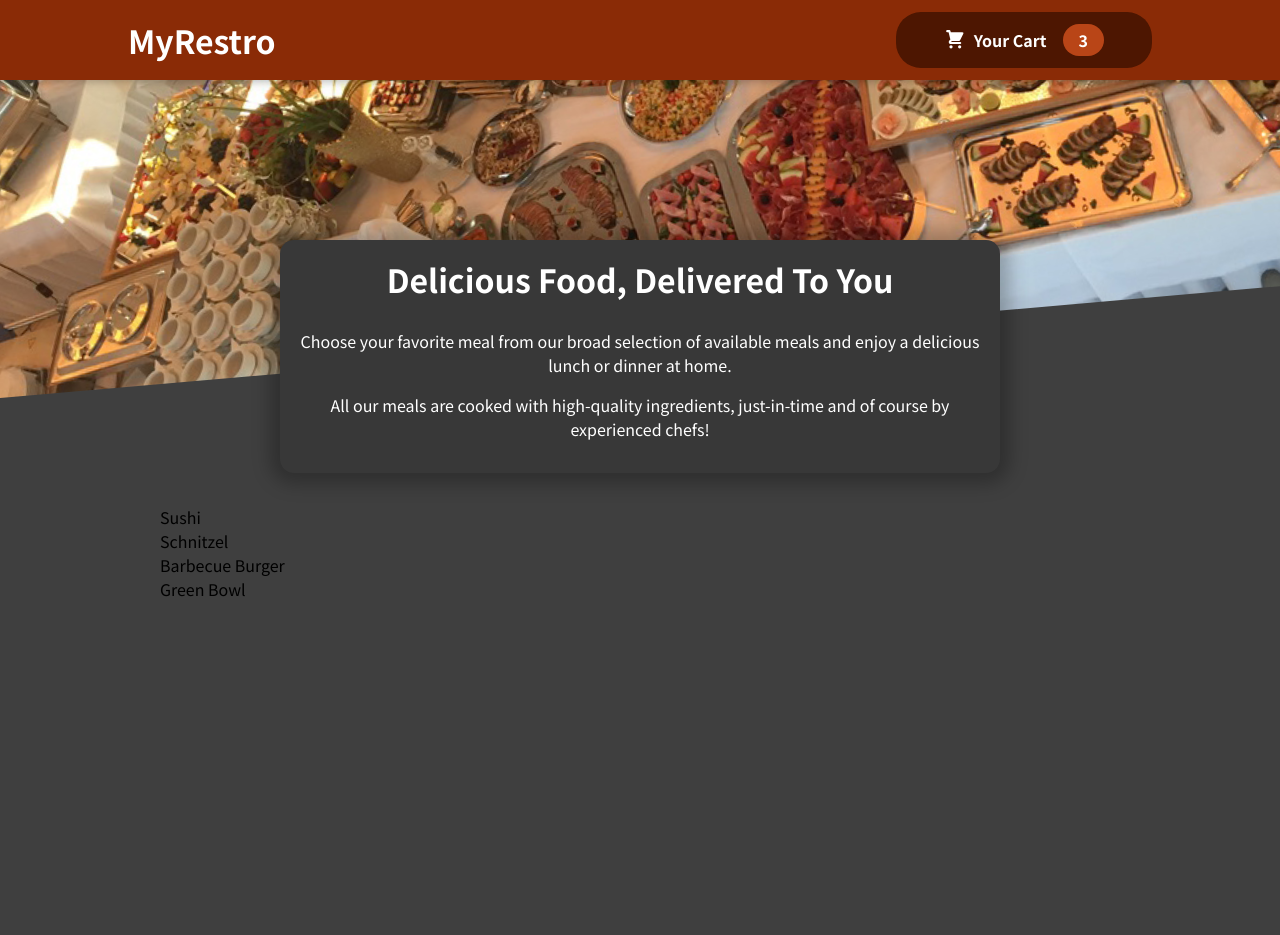
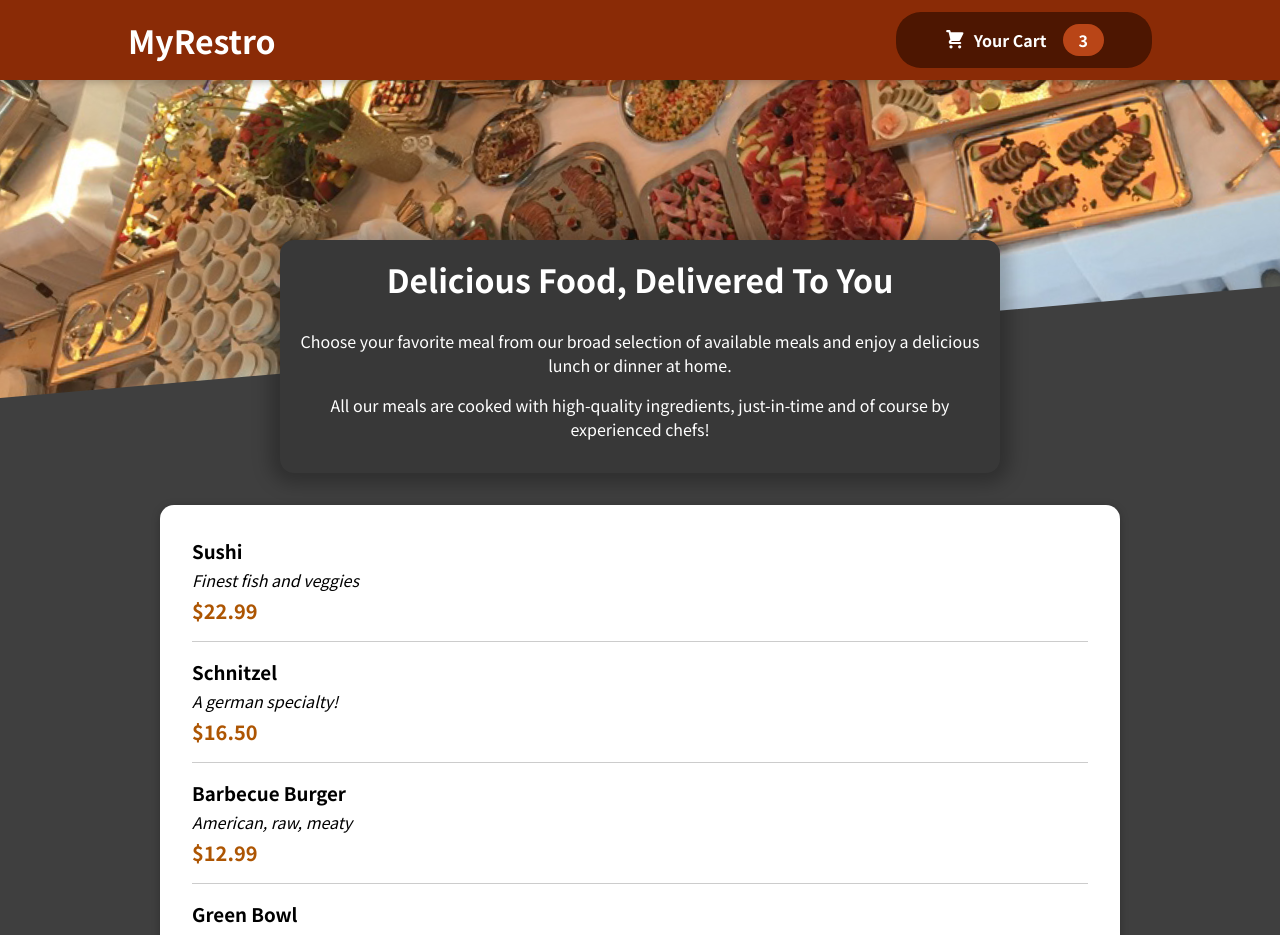
Before and after one commit to ShrutikaLondhe15/react-restaurant-app, a React (Create React App) app: page / in a window 1280 px wide. Shown: the top 935 px of the page. Before the commit the page ends 800 px from the top, so only its background shows below. Built offline with nearby package versions, Linux system fonts and the light colour scheme.

Commit message:
Making Items visible

```diff
--- a/src/components/Meals/AvailableMeals.js
+++ b/src/components/Meals/AvailableMeals.js
@@ -1,41 +1,43 @@
-import classes from './AvailableMeals.module.css';
+import classes from "./AvailableMeals.module.css";
+import Card from "../UI/Card";
+import MealItem from "./MealItem/MealItem";
 
 const DUMMY_MEALS = [
   {
-      id: 'm1',
-      name: 'Sushi',
-      description: 'Finest fish and veggies',
+    id: "m1",
+    name: "Sushi",
+    description: "Finest fish and veggies",
     price: 22.99,
   },
   {
-      id: 'm2',
-      name: 'Schnitzel',
-      description: 'A german specialty!',
+    id: "m2",
+    name: "Schnitzel",
+    description: "A german specialty!",
     price: 16.5,
   },
   {
-      id: 'm3',
-      name: 'Barbecue Burger',
-      description: 'American, raw, meaty',
+    id: "m3",
+    name: "Barbecue Burger",
+    description: "American, raw, meaty",
     price: 12.99,
   },
   {
-      id: 'm4',
-      name: 'Green Bowl',
-      description: 'Healthy...and green...',
+    id: "m4",
+    name: "Green Bowl",
+    description: "Healthy...and green...",
     price: 18.99,
   },
 ];
 
+const AvailableMeals = () => {
+  const mealsList = DUMMY_MEALS.map((meal) => <MealItem key={meal.id} name={meal.name} description={meal.description} price={meal.price}/>);
 
-
-const AvailableMeals = () =>{
-    const mealsList = DUMMY_MEALS.map(meal => <li>{meal.name}</li>);
-
-    return <section className={classes.meals}>
-        <ul>
-            {mealsList}
-        </ul>
+  return (
+    <section className={classes.meals}>
+      <Card>
+         <ul>{mealsList}</ul>
+      </Card>
     </section>
-}
+  );
+};
 export default AvailableMeals;
--- /dev/null
+++ b/src/components/Meals/MealItem/MealItem.js
@@ -0,0 +1,20 @@
+import React from "react";
+import classes from './MealItem.module.css';
+
+
+const MealItem = props => {
+ const price = `$${props.price.toFixed(2)}`
+
+ return <li className={classes.meal}>
+        <div>
+            <h3 >{props.name}</h3>
+            <div className={classes.description}>{props.description}</div>
+            <div className={classes.price}>{price}</div>
+        </div>
+        <div>
+
+        </div>
+    </li>
+}
+
+export default MealItem;
--- /dev/null
+++ b/src/components/Meals/MealItem/MealItem.module.css
@@ -0,0 +1,22 @@
+.meal {
+    display: flex;
+    justify-content: space-between;
+    margin: 1rem;
+    padding-bottom: 1rem;
+    border-bottom: 1px solid #ccc;
+  }
+
+  .meal h3 {
+    margin: 0 0 0.25rem 0;
+  }
+
+  .description {
+    font-style: italic;
+  }
+
+  .price {
+    margin-top: 0.25rem;
+    font-weight: bold;
+    color: #ad5502;
+    font-size: 1.25rem;
+  }
--- /dev/null
+++ b/src/components/UI/Card.js
@@ -0,0 +1,9 @@
+import classes from './Card.module.css'
+
+const Card = props =>{
+    return <div className={classes.card}>
+        {props.children}
+    </div>
+}
+
+export default Card;
--- /dev/null
+++ b/src/components/UI/Card.module.css
@@ -0,0 +1,6 @@
+.card {
+    padding: 1rem;
+    box-shadow: 0 2px 8px rgba(0, 0, 0, 0.25);
+    border-radius: 14px;
+    background-color: white;
+  }
```
Also changed, not shown: src/components/Meals/MealItem/MealItemForm.js (added). Lines whose indentation alone changed are shown as unchanged.
